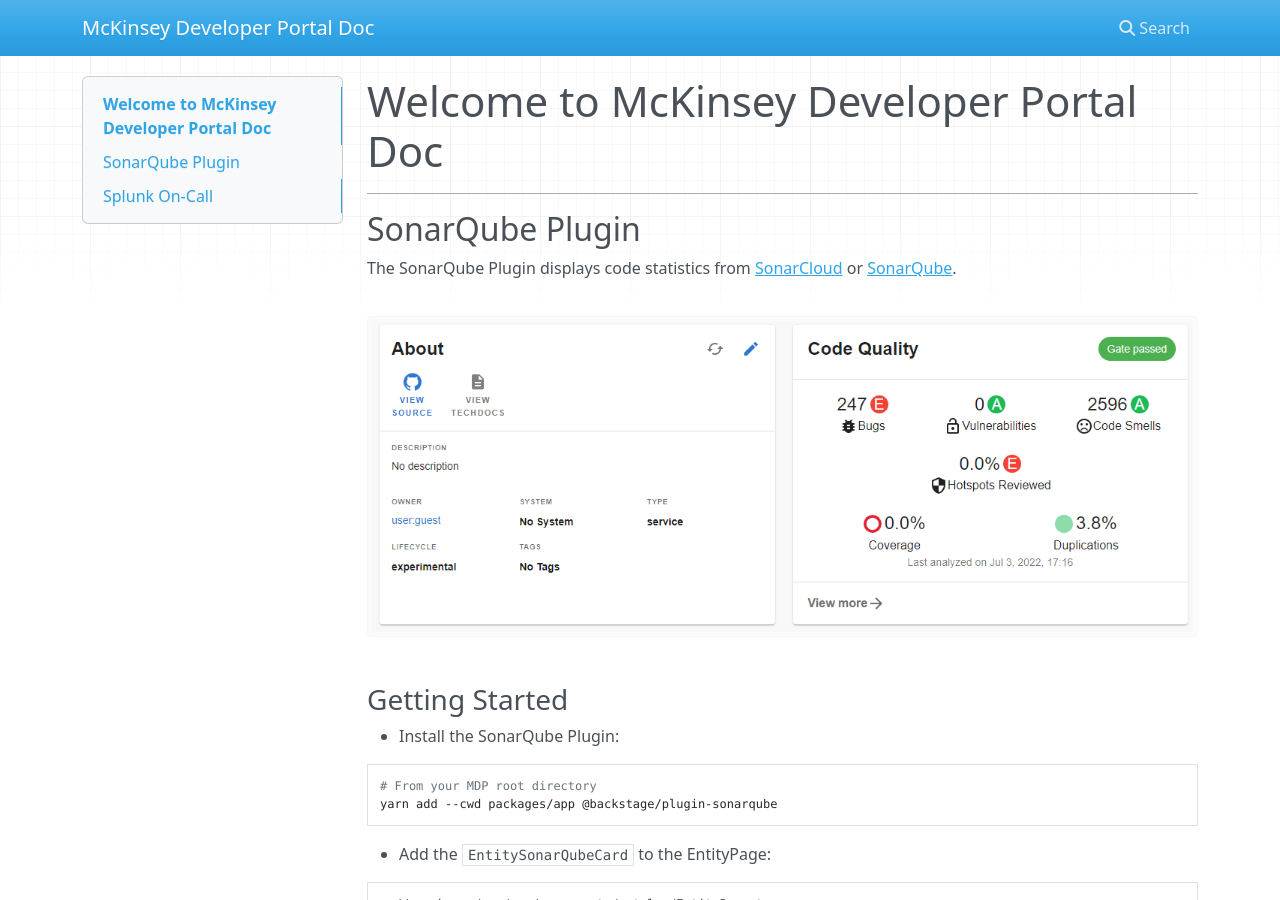
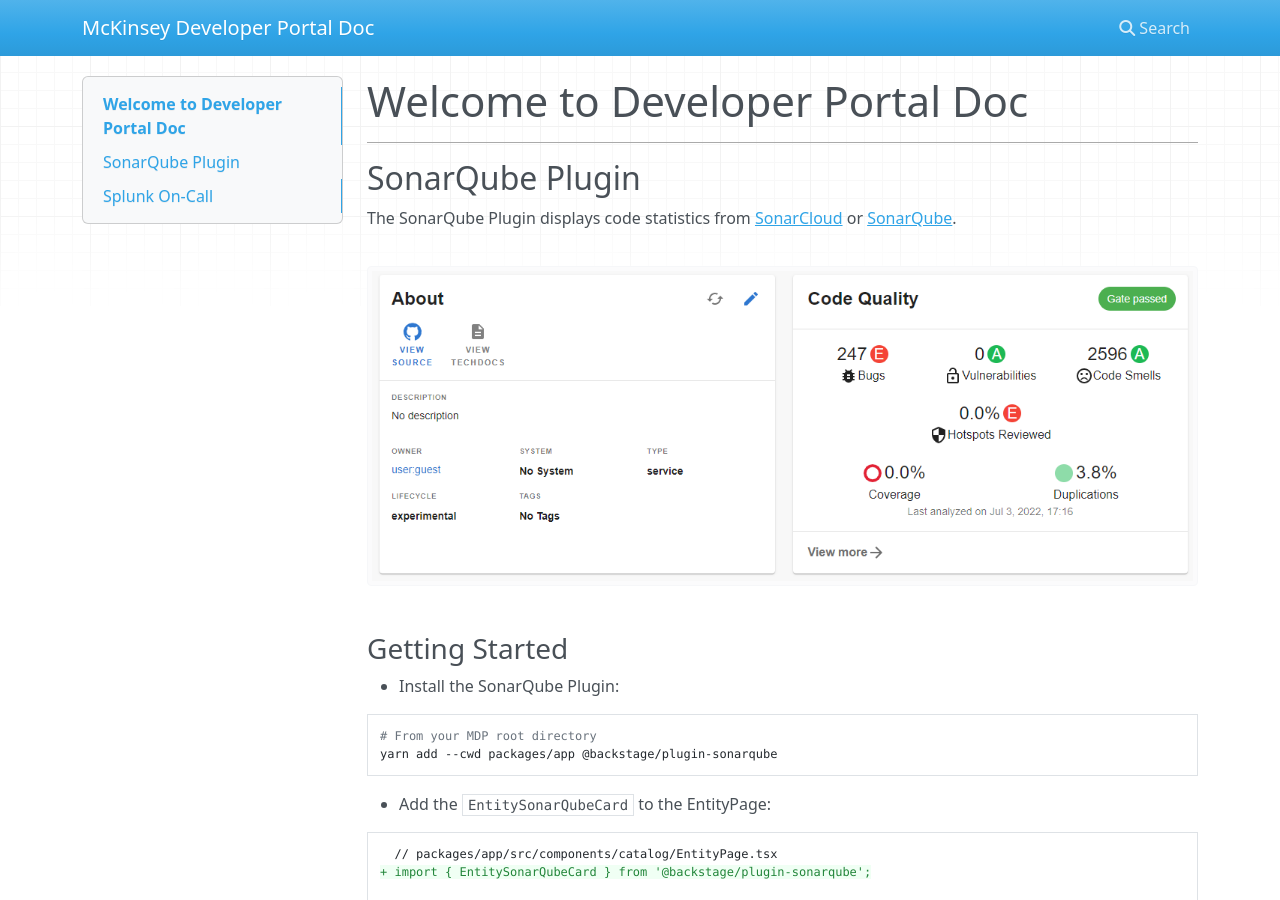
Before and after one commit to waqqar-neon/MDP-Docs, an MkDocs documentation site: the page built from docs/index.md, in a window 1280 px wide and 900 px high. Built offline with MkDocs 1.6.1, drawn with Linux system fonts in a browser that asks for light colours; nearby versions of some CDN libraries.

Commit message:
Update index.md

```diff
--- a/docs/index.md
+++ b/docs/index.md
@@ -1,4 +1,4 @@
-# Welcome to McKinsey Developer Portal Doc
+# Welcome to Developer Portal Doc
 
 ---
 
```
